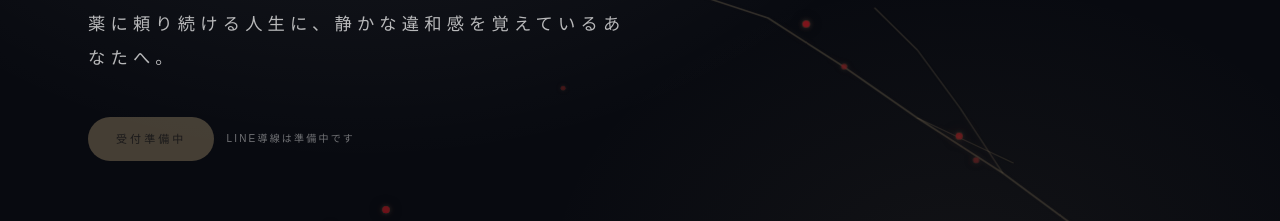
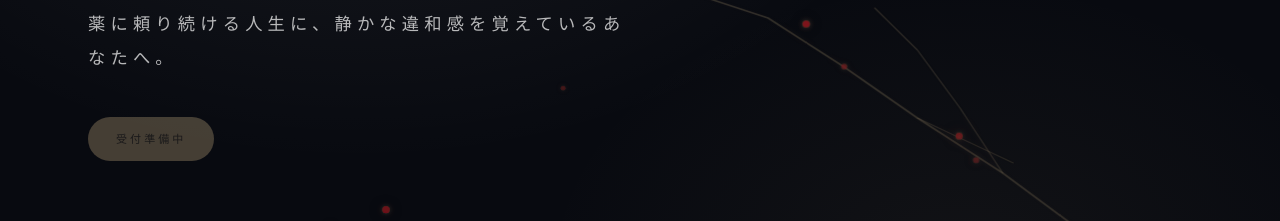
Before and after one commit to takakomaki/kekkankakumei, a Next.js app in the folder app-web/: page / in a window 1280 px wide. Shown: the part 402-623 px from the top of the page. Built offline with nearby package versions, Linux system fonts and the light colour scheme.

Commit message:
Update hero-section.tsx

```diff
--- a/app-web/app/components/sections/hero-section.tsx
+++ b/app-web/app/components/sections/hero-section.tsx
@@ -312,11 +312,7 @@ export function HeroSection() {
                   >
                     まずはLINEで受け取る
                   </a>
-                ) : (
-                  <span className="text-[10px] tracking-[0.22em] text-[#F2F2F2]/45">
-                    LINE導線は準備中です
-                  </span>
-                )}
+                ) : null}
               </div>
             </div>
           </div>
```
